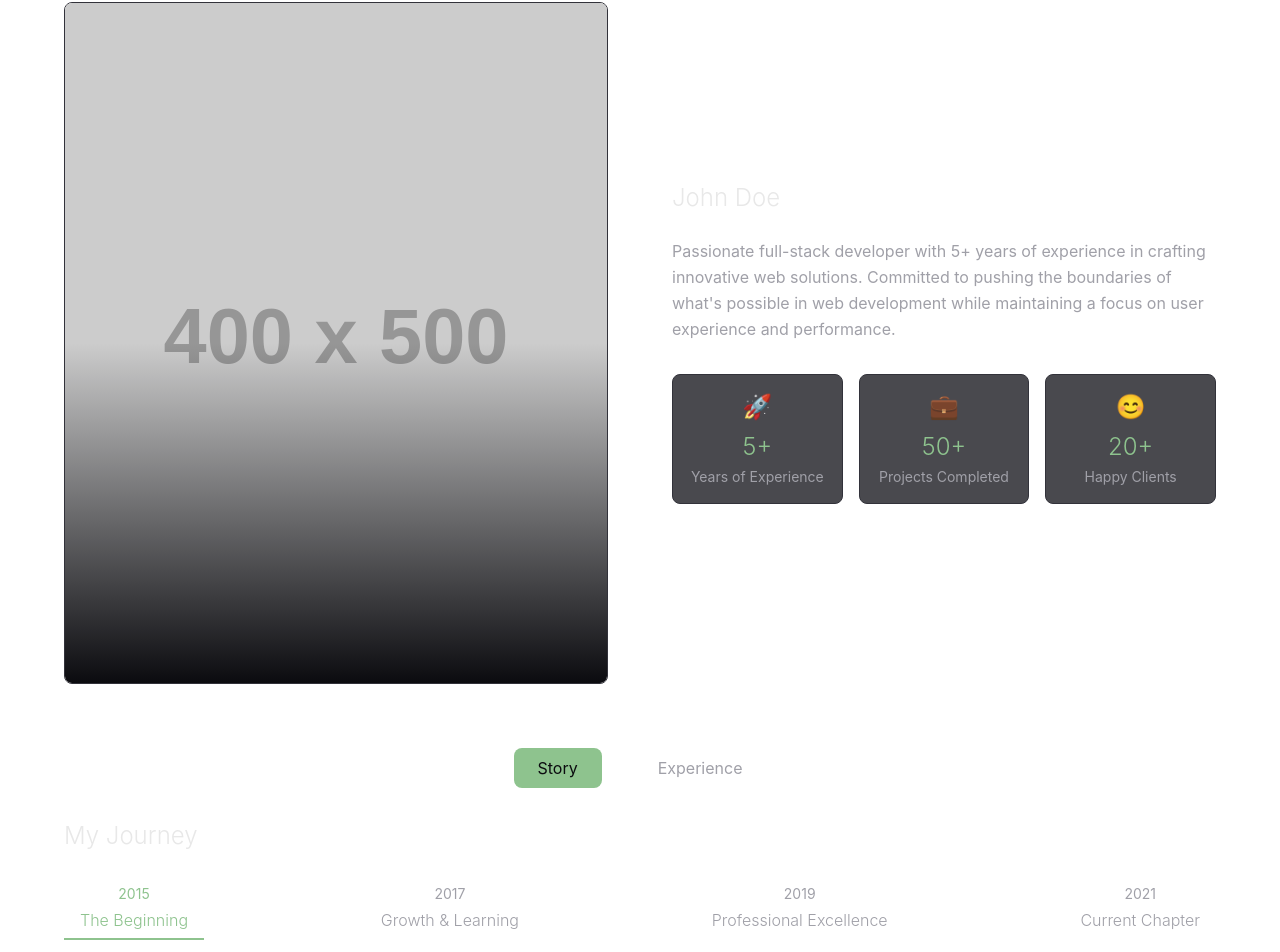
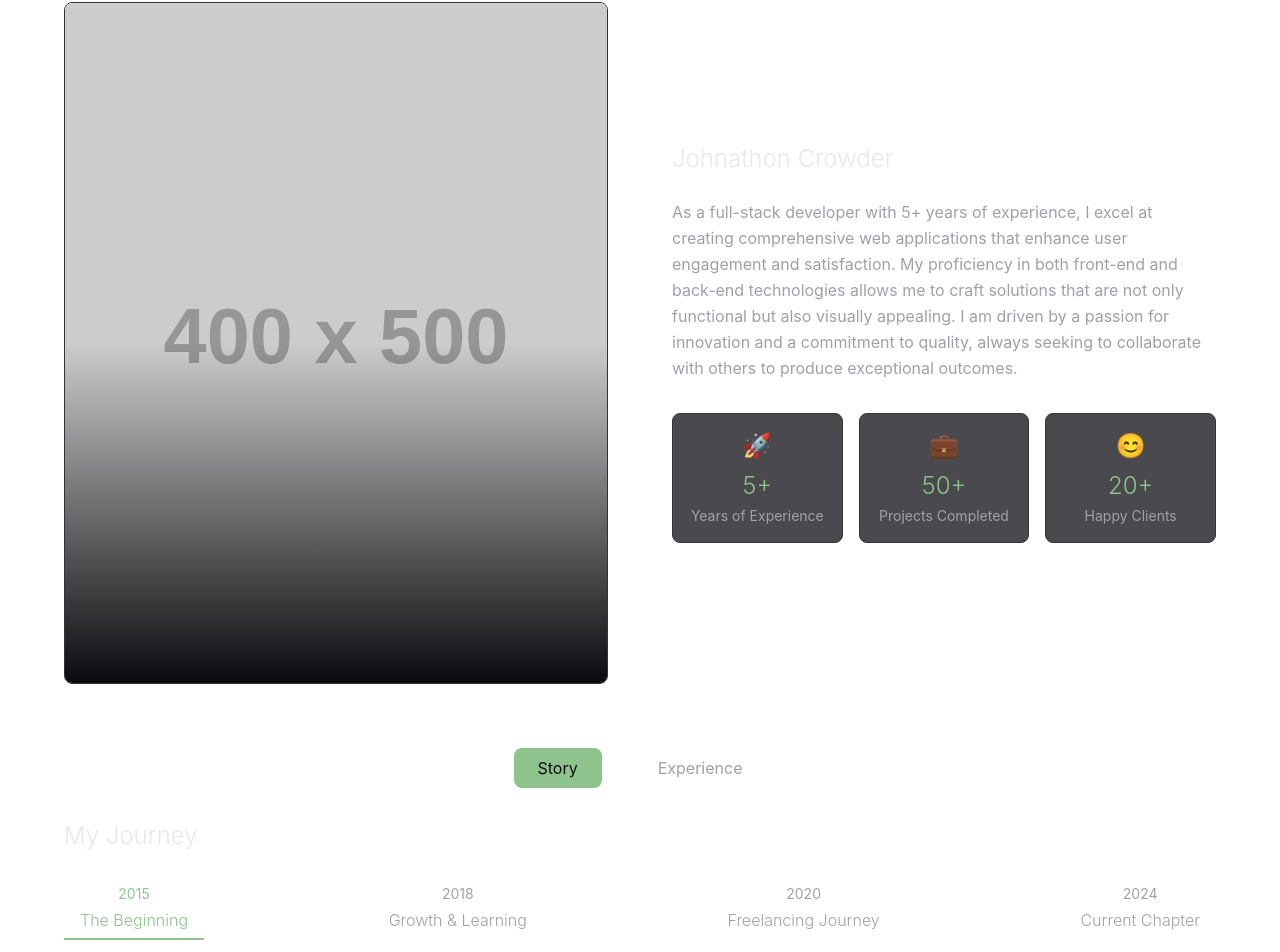
Before and after one commit to JohnathonCrowder/JohnathonCrowderPortfolio, a React (Create React App) app in the folder my-portfolio/: page / in a window 1280 px wide. Shown: the part 1126-2078 px from the top of the page. Built offline with nearby package versions, Linux system fonts and the light colour scheme.

Commit message:
Update About.js
added real info to about section

```diff
--- a/my-portfolio/src/components/About.js
+++ b/my-portfolio/src/components/About.js
@@ -38,7 +38,7 @@ const InteractiveImage = () => {
       >
         <img
           src="https://via.placeholder.com/400x500"
-          alt="John Doe"
+          alt="Johnathon Crowder"
           className="object-cover w-full h-full"
         />
         <div className="absolute inset-0 bg-gradient-to-t from-[#0B0B0F] via-transparent"></div>
@@ -126,43 +126,43 @@ const ExpandedStory = () => {
       year: "2015",
       description: "My journey in software development began with a simple 'Hello, World!' program, igniting a passion that would define my career.",
       details: [
-        "Discovered programming through web development",
-        "Built my first website using HTML and CSS",
-        "Learned JavaScript fundamentals",
-        "Contributed to open-source projects"
+        "Discovered programming through my highschool Robotics Team",
+        "Worked with team to program robots using python",
+        "Enrolled in two years of Software Engineering courses",
+        "Developed individual projects using Python and Javascript"
       ]
     },
     {
       title: "Growth & Learning",
-      year: "2017",
+      year: "2018",
       description: "As my skills evolved, I embraced modern frameworks and deeper technical concepts, laying the foundation for more complex projects.",
       details: [
-        "Mastered React and Node.js",
-        "Developed full-stack applications",
-        "Attended tech conferences and workshops",
-        "Started mentoring junior developers"
+        "Mastered Python and Javascript",
+        "Shifted focus from Robotics to Web Design",
+        "Learned React and Flask for web development",
+        "Learned cloud technologies for deployment"
       ]
     },
     {
-      title: "Professional Excellence",
-      year: "2019",
-      description: "With experience came the ability to architect sophisticated solutions and lead teams to successful project completions.",
+      title: "Freelancing Journey",
+      year: "2020",
+      description: "With growing expertise, I transitioned into freelancing, where I embraced the opportunity to create innovative solutions and collaborate with diverse clients on impactful projects.",
       details: [
-        "Led development of enterprise applications",
-        "Implemented microservices architecture",
-        "Optimized performance and scalability",
-        "Presented at tech meetups and events"
+        "Launched my freelance career, expanding my professional skillset",
+        "Developed full-stack applications tailored to client needs",
+        "Mastered React and Node.js to deliver dynamic web applications",
+        "Provided ongoing support and maintenance for clients’ projects"
       ]
     },
     {
       title: "Current Chapter",
-      year: "2021",
-      description: "Today, I continue to push boundaries, embracing new technologies and methodologies while sharing knowledge with the community.",
+      year: "2024",
+      description: "Currently, I balance my role in testing AI models with a vibrant freelance career, allowing me to explore innovative solutions across different fields.",
       details: [
-        "Specializing in cloud-native solutions",
-        "Contributing to technical publications",
-        "Developing innovative side projects",
-        "Exploring emerging technologies"
+        "Conducting in-depth testing and evaluation of AI models",
+        "Experimenting with emerging AI technologies",
+        " Managing freelance projects that include web development, data analysis, and more",
+        " Continuously expanding my skill set to stay ahead in both AI technologies and freelance development"
       ]
     }
   ];
@@ -176,7 +176,7 @@ const ExpandedStory = () => {
     {
       icon: "🔮",
       title: "Innovator",
-      description: "Constantly exploring new technologies and methodologies to push the boundaries of what's possible in web development."
+      description: "Constantly exploring new technologies and methodologies to push the boundaries of what's possible in Software Development."
     },
     {
       icon: "🤝",
@@ -273,119 +273,119 @@ const InteractiveTimeline = () => {
 
   const experiences = [
     {
-      company: "TechCorp",
-      role: "Senior Software Engineer",
-      period: "2021 - Present",
-      description: "Leading innovative solutions for enterprise-scale applications, focusing on cloud-native architectures and team leadership.",
-      technologies: ["React", "Node.js", "AWS", "Kubernetes"],
-      achievements: [
+      "company": "FIRST Robotics Team",
+      "role": "Aspiring Programmer",
+      "period": "2015 - 2018",
+      "description": "Developed programming skills through hands-on experience in robotics, focusing on team collaboration and problem-solving.",
+      "technologies": ["C++, Python", "LabView", "Arduino", "Git", "Computer Vision"],
+      "achievements": [
         {
-          title: "Performance Optimization",
-          description: "Improved system performance by 40% through innovative caching strategies and code optimization.",
-          icon: "📈"
+          "title": "Robotics Programming",
+          "description": "Contributed to programming the robot's behavior, leading to a successful performance in regional competitions.",
+          "icon": "🤖"
         },
         {
-          title: "Team Leadership",
-          description: "Led and mentored a team of 5 developers, implementing agile methodologies and best practices.",
-          icon: "👥"
+          "title": "Team Collaboration",
+          "description": "Collaborated with a diverse team of students, fostering a spirit of innovation and teamwork to overcome challenges.",
+          "icon": "👥"
         },
         {
-          title: "Architecture Modernization",
-          description: "Spearheaded the transition to a microservices architecture, enhancing scalability and maintainability.",
-          icon: "🏗️"
+          "title": "Code Efficiency",
+          "description": "Refined existing code to improve execution speed by 25%, optimizing the robot's performance during critical tasks.",
+          "icon": "⚡"
         },
         {
-          title: "DevOps Enhancement",
-          description: "Reduced deployment time by 60% by implementing automated CI/CD pipelines and infrastructure as code.",
-          icon: "⚡"
+          "title": "Mentorship Initiative",
+          "description": "Mentored junior team members in programming concepts and robotics fundamentals, fostering a culture of learning.",
+          "icon": "👨‍🏫"
         }
       ],
-      keyProjects: [
+      "keyProjects": [
         {
-          name: "Enterprise Dashboard",
-          description: "Led the development of a real-time analytics dashboard processing millions of data points daily."
+          "name": "Robot Control Interface",
+          "description": "Developed an intuitive user interface for real-time control and monitoring of the robot's functions during competitions."
         },
         {
-          name: "API Gateway",
-          description: "Designed and implemented a centralized API gateway handling 1000+ requests per second."
+          "name": "Sensor Integration System",
+          "description": "Designed a system to integrate various sensors, enabling enhanced decision-making capabilities for the robot."
         }
       ]
     },
     {
-      company: "InnovateSoft",
-      role: "Full Stack Developer",
-      period: "2019 - 2021",
-      description: "Architected and developed comprehensive full-stack solutions, focusing on scalability and user experience.",
-      technologies: ["Vue.js", "Python", "PostgreSQL", "Docker"],
-      achievements: [
+      "company": "Freelance Developer",
+      "role": "Full Stack Developer",
+      "period": "2019 - Present",
+      "description": "Bringing ideas to life through custom web solutions, I specialize in crafting immersive websites and insightful dashboards that drive engagement and empower businesses.",
+      "technologies": ["Python", "JavaScript", "HTML", "CSS", "Flask", "React"],
+      "achievements": [
         {
-          title: "User Engagement",
-          description: "Increased user engagement by 25% through UI/UX improvements and performance optimization.",
-          icon: "🎯"
+          "title": "Tailored Web Solutions",
+          "description": "Delivered 20+ custom websites that enhance client visibility and user interaction, helping businesses thrive in a competitive digital landscape.",
+          "icon": "🚀"
         },
         {
-          title: "Component Library",
-          description: "Developed a reusable component library, reducing development time for new features by 30%.",
-          icon: "🏗️"
+          "title": "Data Visualization Expert",
+          "description": "Designed interactive dashboards that convert complex datasets into clear, actionable insights, empowering clients to make strategic decisions.",
+          "icon": "📊"
         },
         {
-          title: "Database Optimization",
-          description: "Optimized database queries, resulting in a 50% reduction in average response time.",
-          icon: "⚡"
+          "title": "Diverse Technical Skills",
+          "description": "Applied a broad skill set in software development to create automation tools and analytical scripts, enhancing productivity and efficiency.",
+          "icon": "🔧"
         },
         {
-          title: "Automation",
-          description: "Implemented CI/CD pipeline, reducing deployment errors by 75% and improving team efficiency.",
-          icon: "🤖"
+          "title": "Client-Focused Approach",
+          "description": "Achieved a 95% client satisfaction rate through personalized solutions and a commitment to exceeding expectations.",
+          "icon": "🤝"
         }
       ],
-      keyProjects: [
+      "keyProjects": [
         {
-          name: "E-commerce Platform",
-          description: "Built a scalable e-commerce platform handling 10,000+ daily transactions."
+          "name": "E-Commerce Transformation",
+          "description": "Engineered a robust e-commerce platform that increased sales by 40% through enhanced user experience and streamlined checkout processes."
         },
         {
-          name: "CMS System",
-          description: "Developed a custom CMS enabling non-technical users to manage complex content workflows."
+          "name": "Advanced Analytics Dashboard",
+          "description": "Developed a sophisticated dashboard that aggregates and visualizes business metrics, enabling clients to track performance and identify growth opportunities."
         }
       ]
     },
     {
-      company: "WebPioneers",
-      role: "Frontend Developer",
-      period: "2017 - 2019",
-      description: "Specialized in crafting responsive, user-centric interfaces with a focus on accessibility and performance.",
-      technologies: ["React", "TypeScript", "SASS", "Jest"],
-      achievements: [
+      "company": "DataAnnotation",
+      "role": "AI Specialist",
+      "period": "2023 - Present",
+      "description": "Involved in strategic initiatives to enhance AI capabilities and performance across various applications, focusing on innovative training approaches.",
+      "technologies": ["Python", "Machine Learning", "Data Processing", "Cloud Technologies"],
+      "achievements": [
         {
-          title: "Design System",
-          description: "Created a comprehensive design system, improving consistency across multiple applications.",
-          icon: "🎨"
+          "title": "Performance Improvement",
+          "description": "Played a key role in enhancing overall model effectiveness through targeted strategies and collaborative efforts.",
+          "icon": "📈"
         },
         {
-          title: "Performance",
-          description: "Reduced load time by 30% through code splitting and lazy loading implementation.",
-          icon: "⚡"
+          "title": "Process Innovation",
+          "description": "Contributed to the optimization of training processes, resulting in improved efficiency and project outcomes.",
+          "icon": "🔄"
         },
         {
-          title: "A/B Testing",
-          description: "Implemented A/B testing framework, leading to a 15% increase in conversion rates.",
-          icon: "🔬"
+          "title": "Team Collaboration",
+          "description": "Fostered collaboration with various teams to align AI initiatives with broader organizational goals.",
+          "icon": "🤝"
         },
         {
-          title: "Accessibility",
-          description: "Improved accessibility compliance to WCAG 2.1 AA standards across all projects.",
-          icon: "♿"
+          "title": "Data Quality Assurance",
+          "description": "Implemented quality assurance measures to enhance the accuracy and reliability of training datasets.",
+          "icon": "📚"
         }
       ],
-      keyProjects: [
+      "keyProjects": [
         {
-          name: "Marketing Website",
-          description: "Developed a high-performance marketing website with interactive data visualizations."
+          "name": "AI Development Initiative",
+          "description": "Engaged in an initiative aimed at advancing AI applications through innovative training methods."
         },
         {
-          name: "Progressive Web App",
-          description: "Built a PWA achieving a 90+ Lighthouse score across all categories."
+          "name": "Performance Analysis",
+          "description": "Contributed to the use of a framework for analyzing AI performance metrics, driving continuous improvement."
         }
       ]
     }
@@ -548,10 +548,9 @@ function About() {
               <InteractiveImage />
             </div>
             <div className="flex flex-col justify-center" data-aos="fade-left" data-aos-delay="400">
-              <h3 className="text-2xl font-light text-[#E8E8E8] mb-6">John Doe</h3>
+              <h3 className="text-2xl font-light text-[#E8E8E8] mb-6">Johnathon Crowder</h3>
               <p className="text-[#A0A0A8] mb-8 leading-relaxed">
-                Passionate full-stack developer with 5+ years of experience in crafting innovative web solutions. Committed to pushing the boundaries of what's possible in web development while maintaining a focus on user experience and performance.
-              </p>
+              As a full-stack developer with 5+ years of experience, I excel at creating comprehensive web applications that enhance user engagement and satisfaction. My proficiency in both front-end and back-end technologies allows me to craft solutions that are not only functional but also visually appealing. I am driven by a passion for innovation and a commitment to quality, always seeking to collaborate with others to produce exceptional outcomes.              </p>
               <InteractiveStats />
             </div>
           </div>
```
